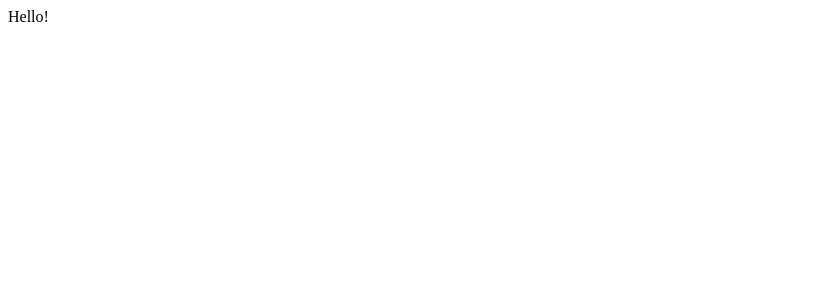
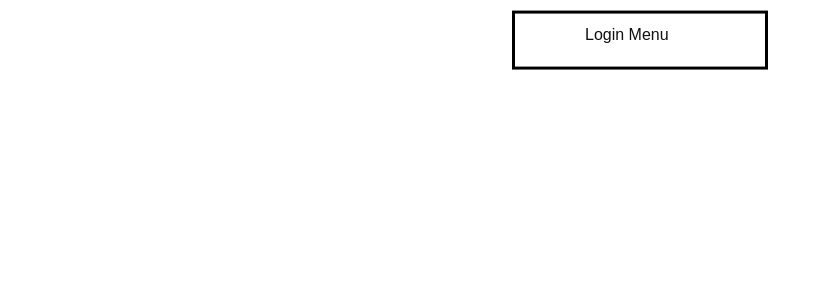
Before and after one commit to JaydenL33/Door-Opener, a React (Create React App) app in the folder front-end/: page / in a window 1280 px wide. Shown: the top 300 px of the page, without its empty margins (0-823 px from the left). Built offline with nearby package versions, Linux system fonts and the light colour scheme.

Commit message:
Made Changes

```diff
--- a/front-end/public/index.html
+++ b/front-end/public/index.html
@@ -5,6 +5,7 @@
     <link rel="icon" href="%PUBLIC_URL%/favicon.ico" />
     <meta name="viewport" content="width=device-width, initial-scale=1" />
     <meta name="theme-color" content="#000000" />
+    <link rel="stylesheet" href="https://maxcdn.bootstrapcdn.com/bootstrap/3.3.7/css/bootstrap.min.css">
     <meta
       name="description"
       content="Web site created using create-react-app"
--- a/front-end/src/App.js
+++ b/front-end/src/App.js
@@ -15,7 +15,6 @@ from "react-router-dom";
 // a in style.css has now become <link> so remember to replace that in the CSS.
 
 class App extends Component {
-
     render() {
         return (
             <Router>
--- /dev/null
+++ b/front-end/src/Components/Navbar.css
@@ -0,0 +1,63 @@
+header {
+    display: inline-flex;
+    justify-content: space-between;
+    margin: auto;
+    width: 20%;
+    border: 3px solid black;
+    padding: 10px;
+    position: absolute;
+    top: 5%;
+    left: 50%;
+    margin-right: -50%;
+    transform: translate(-50%, -50%);
+}
+
+.nav_links {
+    list-style: none;
+    background-color: white;
+}
+
+.nav_links li {
+    display: inline-block;
+    padding: 0 20px;
+    background-color: white;
+}
+
+.nav_links a {
+    background-color: white;
+}
+
+.nav_links a:active {
+    transition: all 0.3s ease 0;
+    color: paleturquoise;
+}
+
+.nav_links li a:hover {
+    color: paleturquoise;
+}
+
+li, a, button {
+    font-family: Montserrat, sans-serif;
+    font-weight: 500;
+    font-size: 16px;
+    color: #101010;
+    background-color: white;
+    text-decoration: none;
+    text-align: center;
+}
+
+header h1, header span{
+    font-family: Montserrat, sans-serif;
+    font-weight: 450;
+    font-size: 14px;
+    color: #101010;
+    cursor: none;
+    background-color: white;
+    justify-content: start;
+}
+
+
+header img {
+    background-color: white;
+    margin-left: -2rem;
+}
--- /dev/null
+++ b/front-end/src/Components/Navbar.js
@@ -0,0 +1,21 @@
+import React, { Component } from 'react';
+import { Link } from 'react-router-dom';
+import './Navbar.css';
+
+
+
+class Navbar extends Component {
+    render () {
+        return (
+        <header id ="nav">
+            <ul className="nav_links">
+                <li>
+                    <Link to="/">Login Menu</Link>
+                </li>
+            </ul>
+        </header>
+        );
+    }
+}
+
+export default Navbar;
--- a/front-end/src/Pages/HomeScreen.js
+++ b/front-end/src/Pages/HomeScreen.js
@@ -1,11 +1,12 @@
 import React, { Component } from 'react';
+import Navbar from '../Components/Navbar'
 
 
 class HomeScreen extends Component {
     render () {
         return(
             <div>
-                Hello!
+                <Navbar/>
             </div>
         );
     }
```
